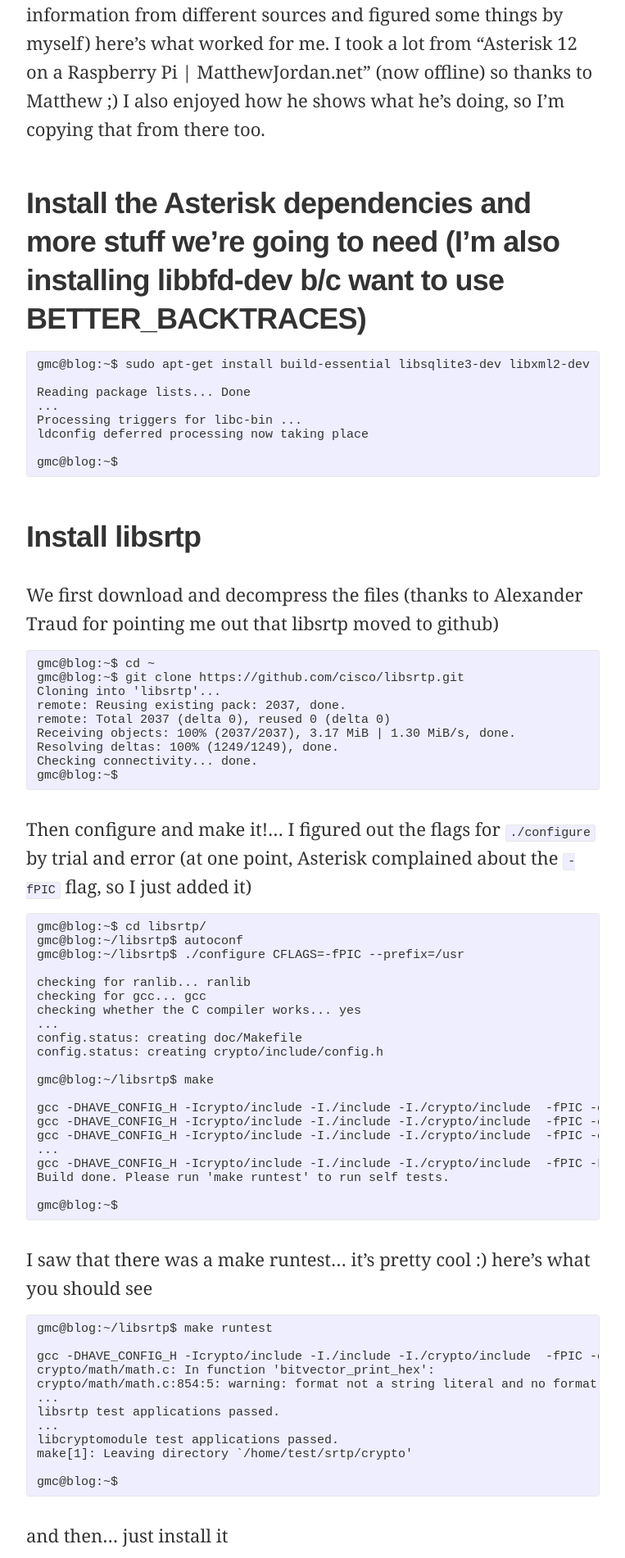
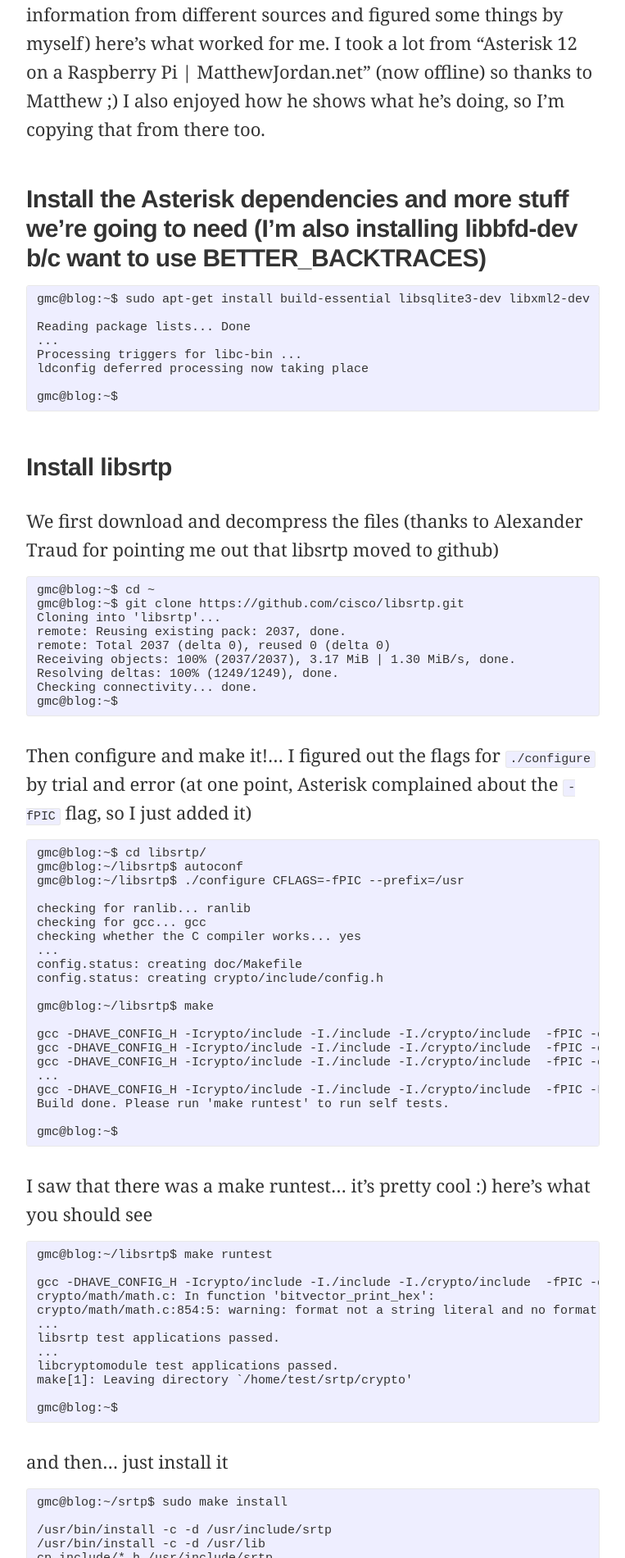
Before and after one commit to g3rv4/g3rv4.com, a Jekyll site: the page built from _posts/2014-04-09-asterisk-12-ubuntu-1204-pjproject-srtp.md, in a window 1280 px wide. Shown: the part 654-2555 px from the top of the page at 82% size, without its empty margins (258-1021 px from the left). Built offline with Jekyll 4.4.1, drawn with Linux system fonts in a browser that asks for light colours.

Commit message:
Styling updates

```diff
--- a/_includes/styles.scss
+++ b/_includes/styles.scss
@@ -154,6 +154,7 @@ body {
       }
     }
     .post-excerpt {
+      font-family: $font-serif;
       letter-spacing: -0.02em;
       font-weight: 300;
       font-style: normal;
@@ -279,13 +280,13 @@ body {
       font-family: $font-sans;
     }
     h3 {
-      font-size: 36px;
+      font-size: 22px;
     }
     h2, h1 {
       letter-spacing: -0.02em;
       font-weight: 700;
       font-style: normal;
-      font-size: 42px;
+      font-size: 30px;
       line-height: 1.2;
       margin-top: 50px;
       margin-bottom: 0px;
--- a/_posts/2014-04-09-asterisk-12-ubuntu-1204-pjproject-srtp.md
+++ b/_posts/2014-04-09-asterisk-12-ubuntu-1204-pjproject-srtp.md
@@ -23,7 +23,7 @@ Today I had to install an Asterisk that could deal with WebRTC. I read [on the A
 
 As I couldn't find a guide with the steps to follow (took bits of information from different sources and figured some things by myself) here's what worked for me. I took a lot from "Asterisk 12 on a Raspberry Pi \| MatthewJordan.net" (now offline) so thanks to Matthew ;) I also enjoyed how he shows what he's doing, so I'm copying that from there too.
 
-### Install the Asterisk dependencies and more stuff we're going to need (I'm also installing libbfd-dev b/c want to use BETTER_BACKTRACES)
+## Install the Asterisk dependencies and more stuff we're going to need (I'm also installing libbfd-dev b/c want to use BETTER_BACKTRACES)
 {% highlight text %}
 gmc@blog:~$ sudo apt-get install build-essential libsqlite3-dev libxml2-dev libncurses5-dev libncursesw5-dev libiksemel-dev libssl-dev libeditline-dev libedit-dev curl libcurl4-gnutls-dev libjansson4 libjansson-dev libuuid1 uuid-dev libxslt1-dev liburiparser-dev liburiparser1 git autoconf libbfd-dev -y
 
@@ -35,7 +35,7 @@ ldconfig deferred processing now taking place
 gmc@blog:~$
 {% endhighlight %}
 
-### Install libsrtp
+## Install libsrtp
 We first download and decompress the files (thanks to Alexander Traud for pointing me out that libsrtp moved to github)
 {% highlight text %}
 gmc@blog:~$ cd ~
@@ -103,7 +103,7 @@ if [ -f libsrtp.a ]; then cp libsrtp.a /usr/lib/; fi
 gmc@blog:~$
 {% endhighlight %}
 
-### Install pjproject
+## Install pjproject
 Clone the project from its git repo
 {% highlight text %}
 gmc@blog:~/srtp$ cd ~
@@ -159,7 +159,7 @@ gmc@blog:~$
 
 Done! pjproject is installed! just one more thing...
 
-### Install Asterisk
+## Install Asterisk
 Download an decompress...
 {% highlight text %}
 gmc@blog:~/pjproject$ cd ~
```
Also changed, not shown: _posts/2014-03-22-paramiko-windows8-x64.md (+3 -3 lines), _posts/2014-03-22-restful-bridge-sms-atcommands.md (+1 -1 lines), _posts/2017-01-01-I-got-a-job-at-stackoverflow.md (+1 -1 lines).
